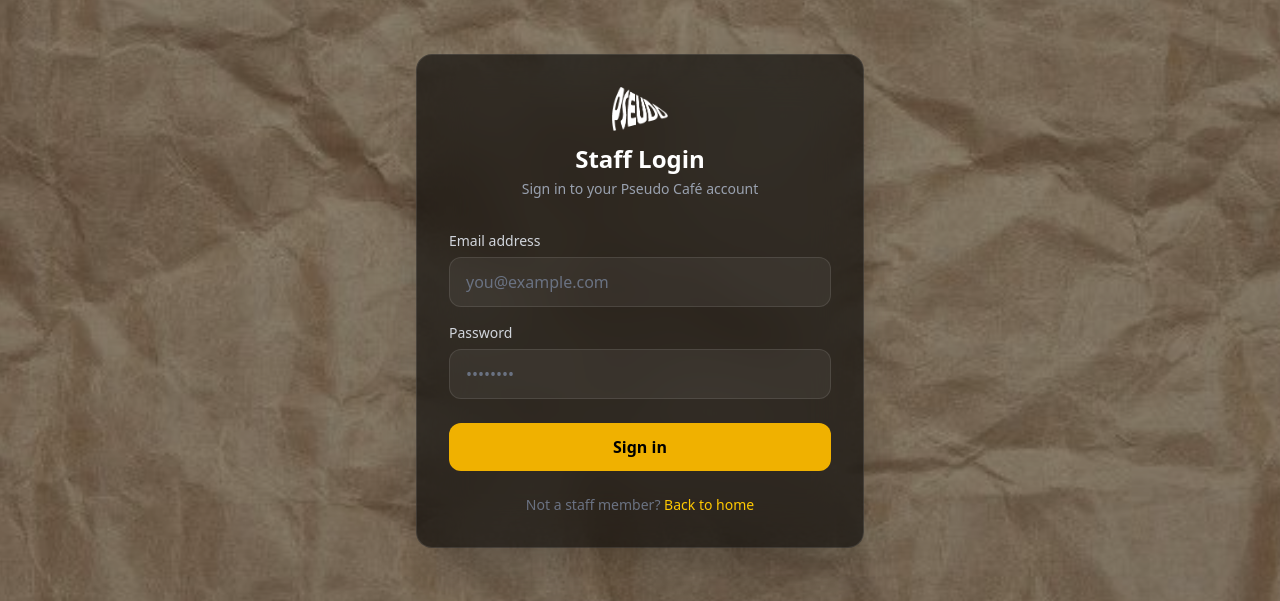
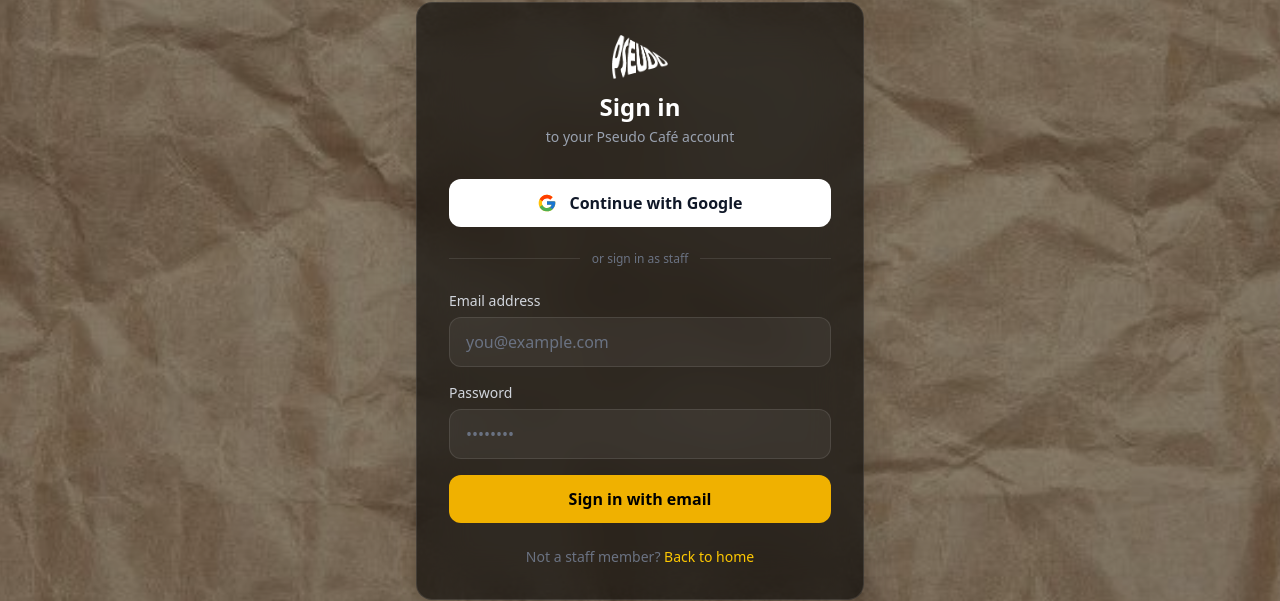
Before and after one commit to mohsinojla/Pseudo-Cafe-Nextjs, a Next.js app: page /login in a window 1280 px wide. Shown: the part 155-756 px from the top of the page. Built offline with nearby package versions, Linux system fonts and the light colour scheme; no server answers.

Commit message:
Add Google OAuth login, auth-gate contact form via Formspree

```diff
--- a/app/(auth)/login/page.tsx
+++ b/app/(auth)/login/page.tsx
@@ -19,8 +19,25 @@
   const [password, setPassword] = useState('')
   const [error, setError] = useState<string | null>(null)
   const [loading, setLoading] = useState(false)
+  const [googleLoading, setGoogleLoading] = useState(false)
   const router = useRouter()
   const supabase = createClient()
+
+  const handleGoogleLogin = async () => {
+    setGoogleLoading(true)
+    setError(null)
+    const { error: oauthError } = await supabase.auth.signInWithOAuth({
+      provider: 'google',
+      options: {
+        redirectTo: `${window.location.origin}/auth/callback`,
+      },
+    })
+    if (oauthError) {
+      setError(oauthError.message)
+      setGoogleLoading(false)
+    }
+    // On success the browser is redirected by Supabase — no further action needed
+  }
 
   const handleLogin = async (e: FormEvent) => {
     e.preventDefault()
@@ -35,14 +52,12 @@
       return
     }
 
-    // Fetch profile to determine redirect
     const { data: profile } = await supabase
       .from('users')
       .select('outlet_id, onboarding_status, roles(name)')
       .eq('id', data.user.id)
       .single() as { data: { outlet_id: string | null; onboarding_status: string | null; roles: { name: string } | null } | null; error: unknown }
 
-    // Flip pending → active on first login
     if (profile?.onboarding_status === 'pending') {
       await supabase.from('users').update({ onboarding_status: 'active' } as any).eq('id', data.user.id)
     }
@@ -63,6 +78,8 @@
     <div className="min-h-screen flex items-center justify-center px-4">
       <div className="w-full max-w-md">
         <div className="bg-black/60 backdrop-blur-xl border border-white/10 rounded-2xl p-8 shadow-2xl">
+
+          {/* Logo + heading */}
           <div className="flex flex-col items-center mb-8">
             <Image
               src="/assets/logo/logo.png"
@@ -71,10 +88,38 @@
               height={56}
               className="invert mb-3"
             />
-            <h1 className="text-2xl font-bold text-white">Staff Login</h1>
-            <p className="text-gray-400 text-sm mt-1">Sign in to your Pseudo Café account</p>
+            <h1 className="text-2xl font-bold text-white">Sign in</h1>
+            <p className="text-gray-400 text-sm mt-1">to your Pseudo Café account</p>
           </div>
 
+          {/* Google OAuth button */}
+          <button
+            type="button"
+            onClick={handleGoogleLogin}
+            disabled={googleLoading || loading}
+            className="w-full flex items-center justify-center gap-3 bg-white hover:bg-gray-100 disabled:opacity-50 disabled:cursor-not-allowed text-gray-900 font-semibold py-3 rounded-xl transition-all duration-200 mb-6"
+          >
+            {googleLoading ? (
+              <div className="w-5 h-5 border-2 border-gray-400 border-t-transparent rounded-full animate-spin" />
+            ) : (
+              <svg width="20" height="20" viewBox="0 0 48 48" xmlns="http://www.w3.org/2000/svg">
+                <path fill="#FFC107" d="M43.6 20.1H42V20H24v8h11.3C33.6 32.9 29.2 36 24 36c-6.6 0-12-5.4-12-12s5.4-12 12-12c3.1 0 5.8 1.2 7.9 3.1l5.7-5.7C34.1 6.5 29.3 4 24 4 12.9 4 4 12.9 4 24s8.9 20 20 20 20-8.9 20-20c0-1.3-.1-2.6-.4-3.9z"/>
+                <path fill="#FF3D00" d="M6.3 14.7l6.6 4.8C14.5 16 19 13 24 13c3.1 0 5.8 1.2 7.9 3.1l5.7-5.7C34.1 6.5 29.3 4 24 4 16.3 4 9.7 8.4 6.3 14.7z"/>
+                <path fill="#4CAF50" d="M24 44c5.2 0 9.9-2 13.4-5.2l-6.2-5.2C29.2 35.3 26.7 36 24 36c-5.2 0-9.5-3-11.3-7.5l-6.5 5C9.7 39.6 16.3 44 24 44z"/>
+                <path fill="#1976D2" d="M43.6 20.1H42V20H24v8h11.3c-.9 2.4-2.5 4.5-4.6 5.9l6.2 5.2C41.3 35.4 44 30.1 44 24c0-1.3-.1-2.6-.4-3.9z"/>
+              </svg>
+            )}
+            {googleLoading ? 'Redirecting…' : 'Continue with Google'}
+          </button>
+
+          {/* Divider */}
+          <div className="flex items-center gap-3 mb-6">
+            <div className="flex-1 h-px bg-white/10" />
+            <span className="text-gray-500 text-xs font-medium">or sign in as staff</span>
+            <div className="flex-1 h-px bg-white/10" />
+          </div>
+
+          {/* Email / password form — for staff with shared credentials */}
           <form onSubmit={handleLogin} className="space-y-4">
             <div>
               <label className="block text-sm font-medium text-gray-300 mb-1.5">Email address</label>
@@ -108,10 +153,10 @@
 
             <button
               type="submit"
-              disabled={loading}
-              className="w-full bg-yellow-500 hover:bg-yellow-600 disabled:opacity-50 disabled:cursor-not-allowed text-black font-semibold py-3 rounded-xl transition-all duration-200 mt-2"
+              disabled={loading || googleLoading}
+              className="w-full bg-yellow-500 hover:bg-yellow-600 disabled:opacity-50 disabled:cursor-not-allowed text-black font-semibold py-3 rounded-xl transition-all duration-200"
             >
-              {loading ? 'Signing in…' : 'Sign in'}
+              {loading ? 'Signing in…' : 'Sign in with email'}
             </button>
           </form>
 
--- /dev/null
+++ b/app/auth/callback/route.ts
@@ -0,0 +1,34 @@
+import { createServerClient } from '@supabase/ssr'
+import { cookies } from 'next/headers'
+import { NextResponse } from 'next/server'
+import type { NextRequest } from 'next/server'
+
+export async function GET(request: NextRequest) {
+  const { searchParams, origin } = new URL(request.url)
+  const code = searchParams.get('code')
+  const next = searchParams.get('next') ?? '/'
+
+  if (code) {
+    const cookieStore = await cookies()
+    const supabase = createServerClient(
+      process.env.NEXT_PUBLIC_SUPABASE_URL!,
+      process.env.NEXT_PUBLIC_SUPABASE_ANON_KEY!,
+      {
+        cookies: {
+          getAll() { return cookieStore.getAll() },
+          setAll(cookiesToSet) {
+            cookiesToSet.forEach(({ name, value, options }) =>
+              cookieStore.set(name, value, options)
+            )
+          },
+        },
+      }
+    )
+    const { error } = await supabase.auth.exchangeCodeForSession(code)
+    if (!error) {
+      return NextResponse.redirect(`${origin}${next}`)
+    }
+  }
+
+  return NextResponse.redirect(`${origin}/login?error=auth_callback_error`)
+}
--- a/app/contact/page.tsx
+++ b/app/contact/page.tsx
@@ -1,19 +1,25 @@
 'use client'
 
 import { useEffect, useState } from 'react'
+import Link from 'next/link'
 import { createClient } from '@/lib/supabase/client'
+import { LogIn } from 'lucide-react'
 
 export default function Contact() {
   const [name, setName] = useState('')
   const [email, setEmail] = useState('')
+  const [authChecked, setAuthChecked] = useState(false)
+  const [isLoggedIn, setIsLoggedIn] = useState(false)
 
   useEffect(() => {
     const supabase = createClient()
     supabase.auth.getUser().then(({ data: { user } }) => {
       if (user) {
+        setIsLoggedIn(true)
         setEmail(user.email ?? '')
         setName((user.user_metadata?.full_name as string | undefined) ?? '')
       }
+      setAuthChecked(true)
     })
   }, [])
 
@@ -26,6 +32,7 @@
       </p>
 
       <div className="grid md:grid-cols-2 gap-12">
+        {/* Left: address + map */}
         <div>
           <h2 className="text-3xl font-semibold mb-4">📍 Get in Touch</h2>
           <p className="mb-2">📍 <span className="text-gray-300">The Pseudo Engineers Café by 1972, Lahore, Pakistan</span></p>
@@ -42,8 +49,38 @@
           />
         </div>
 
+        {/* Right: form or login gate */}
         <div>
           <h2 className="text-3xl font-bold mb-4">✉️ Send us a Message</h2>
+
+          {!authChecked ? (
+            /* Loading skeleton */
+            <div className="space-y-4 animate-pulse">
+              {[...Array(3)].map((_, i) => (
+                <div key={i} className="h-12 rounded-xl bg-white/5" />
+              ))}
+              <div className="h-10 w-36 rounded-lg bg-white/5" />
+            </div>
+          ) : !isLoggedIn ? (
+            /* Login gate */
+            <div className="flex flex-col items-center justify-center text-center py-12 px-6 rounded-2xl border border-white/10 bg-black/40 backdrop-blur-md">
+              <div className="w-14 h-14 rounded-full bg-yellow-500/10 border border-yellow-500/20 flex items-center justify-center mb-4">
+                <LogIn size={24} className="text-yellow-400" />
+              </div>
+              <h3 className="text-lg font-semibold text-white mb-2">Sign in to send a message</h3>
+              <p className="text-gray-400 text-sm mb-6 max-w-xs">
+                We verify your identity before accepting messages to keep things genuine and spam-free.
+              </p>
+              <Link
+                href="/login"
+                className="flex items-center gap-2 bg-yellow-500 hover:bg-yellow-600 text-black font-semibold px-6 py-3 rounded-xl transition-all duration-200"
+              >
+                <LogIn size={16} />
+                Sign in
+              </Link>
+            </div>
+          ) : (
+            /* Actual form — only shown when logged in */
             <form action="https://formspree.io/f/mblkelke" method="POST" className="space-y-5">
               <div>
                 <label className="block mb-1">Your Name</label>
@@ -86,6 +123,7 @@
                 Send Message
               </button>
             </form>
+          )}
         </div>
       </div>
     </section>
```
Lines whose indentation alone changed are shown as unchanged.
